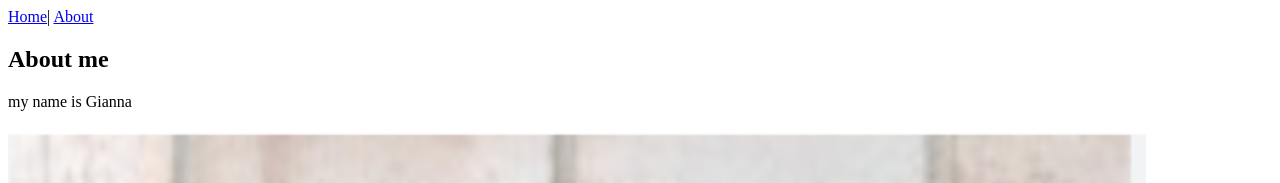
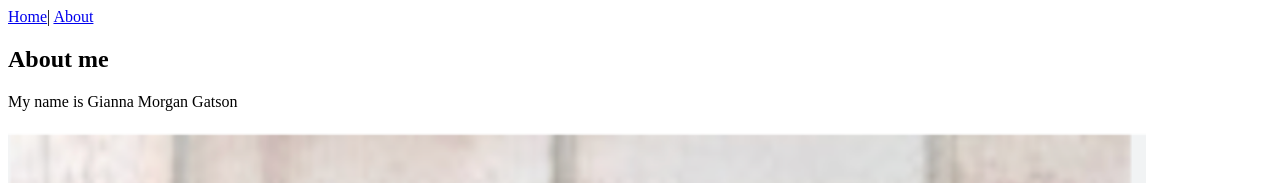
Before and after one commit to gianna-gatson/writ40363-protfolio, a plain HTML site: page about.html in a window 1280 px wide. Shown: the top 183 px of the page. Drawn offline with Linux system fonts and the light colour scheme.

Commit message:
grammar error
Capitalized the M in my and then added my middle name and last name

```diff
--- a/about.html
+++ b/about.html
@@ -17,7 +17,7 @@
 <main>
 
     <section>
-<p> my name is Gianna </p>
+<p> My name is Gianna Morgan Gatson</p>
     <!-- for comments hit command slash 4 -->
      <!-- more comments -->
       <img src="images/Screenshot 2025-08-21 at 1.26.54 PM.png" width="90%">
```
